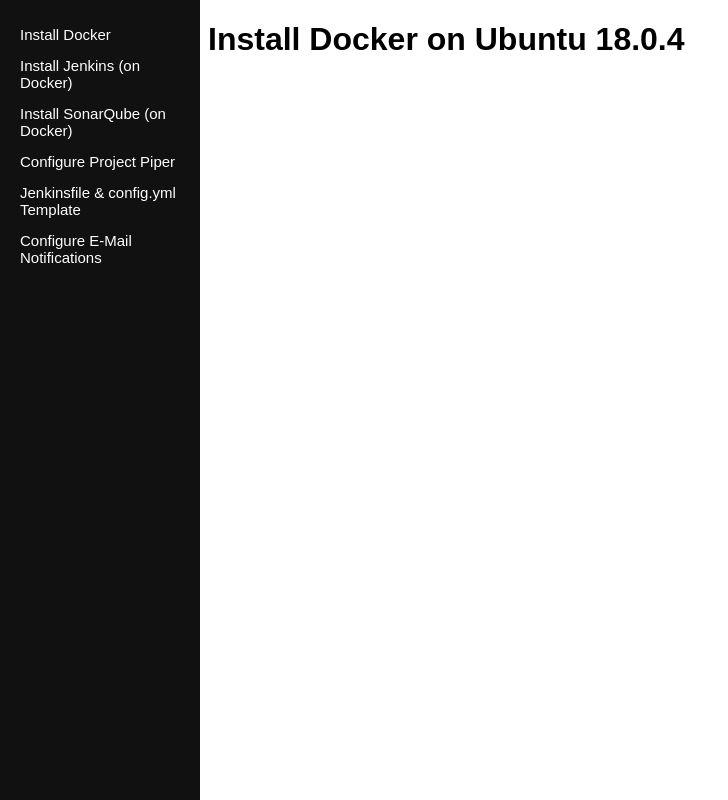
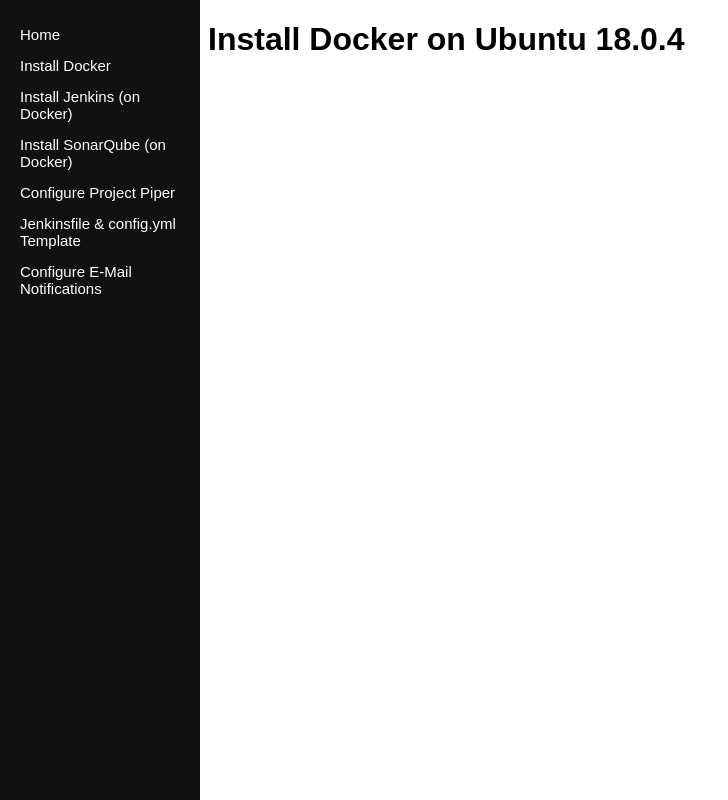
Before and after one commit to tobias-fray/tobias-fray.github.io, a plain HTML site: page installDocker/installDocker.html in a window 1280 px wide. Shown: the whole page, without its empty margins (0-728 px from the left). Drawn offline with Linux system fonts and the light colour scheme.

Commit message:
Added Element for Homepage navigation

```diff
--- a/installDocker/installDocker.html
+++ b/installDocker/installDocker.html
@@ -9,6 +9,7 @@
 	</head>
 	<body>
 		<div class="sidenav">
+			<a href="../index.html"> Home </a>
 			<a href="installDocker.html"> Install Docker </a>
 			<a href="#installJenkins"> Install Jenkins (on Docker) </a>
 			<a href="#installSQ"> Install SonarQube (on Docker) </a>
```
Also changed, not shown: index.html (+1 -0 lines).
